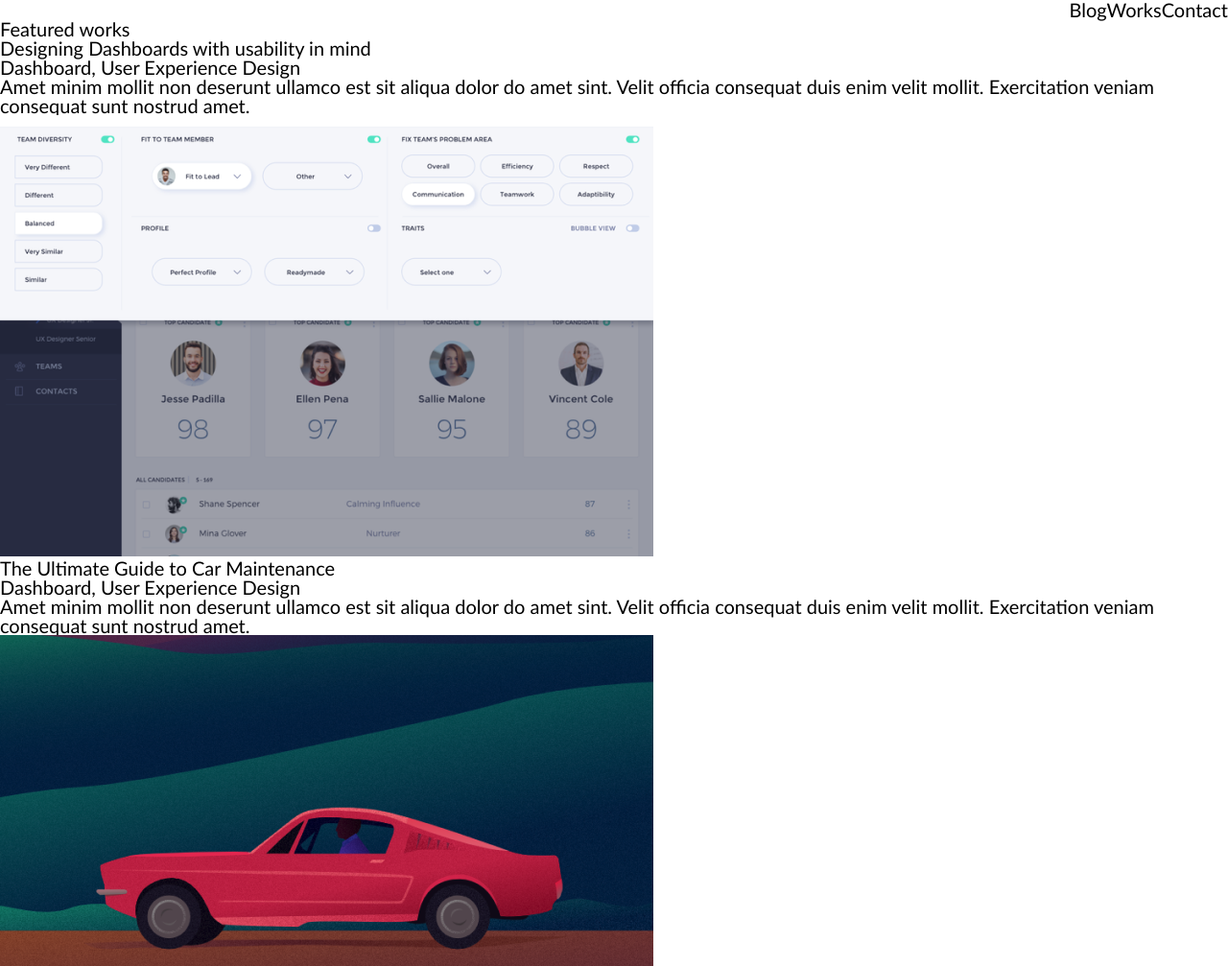
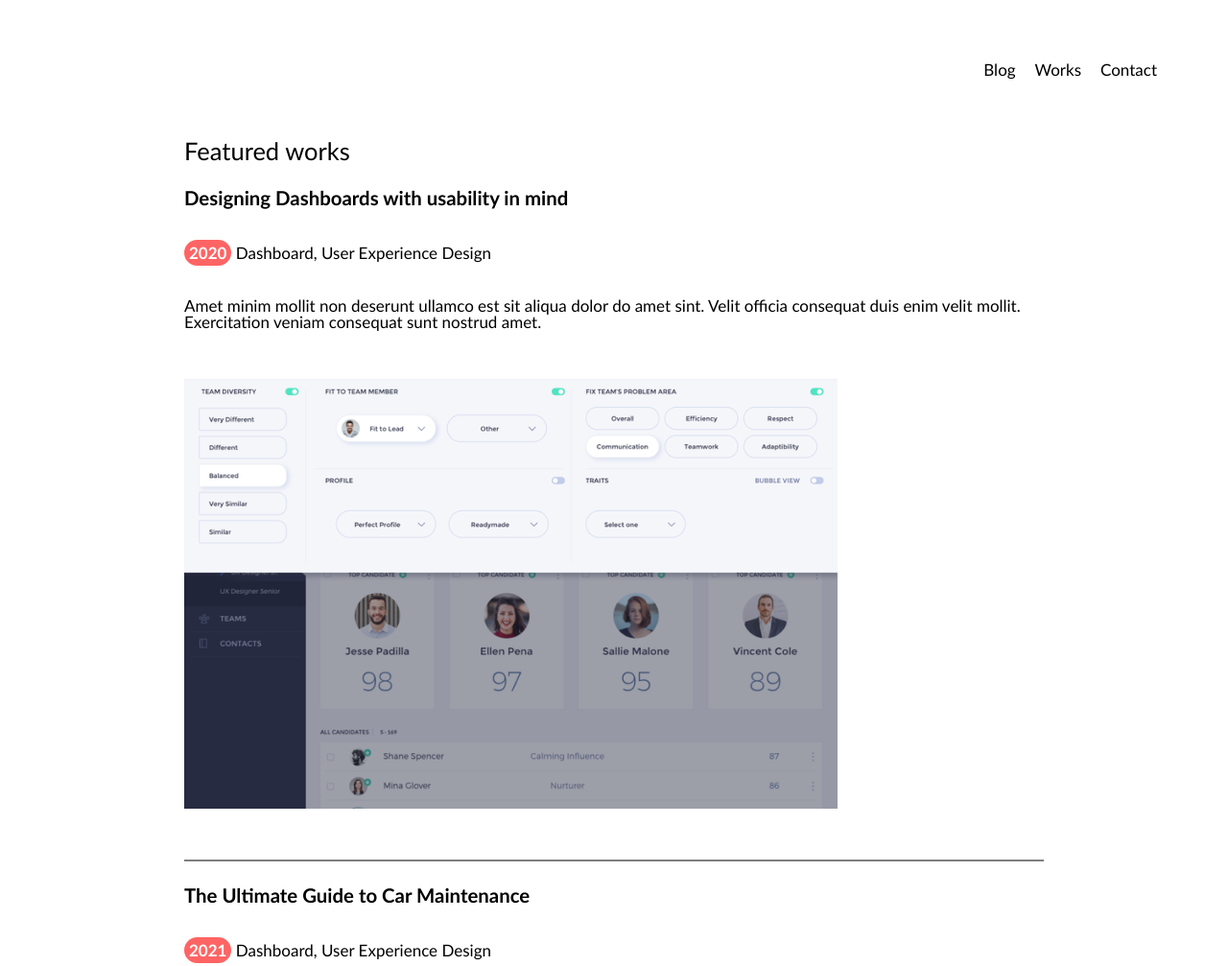
Before and after one commit to JoaoBachmann/Portifolio, a plain HTML site: page index.html in a window 1280 px wide. Shown: the top 1007 px of the page at 96% size. Drawn offline with Linux system fonts and the light colour scheme.

Commit message:
atualizações do repositório

```diff
--- a/CSS/style.css
+++ b/CSS/style.css
@@ -52,16 +52,69 @@ table {
 =========================================*/
 html{
     font-family: 'Trebuchet MS', 'Lucida Sans Unicode', 'Lucida Grande', 'Lucida Sans', Arial, sans-serif;
-    font-size: calc(15px + 0.390625vw);
+    font-size: calc(12px + 0.390625vw);
 }
 a{
-    color: black;
+    color: rgb(0, 0, 0);
     text-decoration: none;
 }
 /*========================================
                    TOPO
 =========================================*/
+header {
+	margin: 5vw 5vw 5vw 5vw;
+}
 header nav ul{
     display: flex;
     justify-content: right;
 }
+header nav ul li{
+	margin: 0 10px 0 10px;
+}
+header nav ul li.works a{
+	color: #ff6464;
+}
+
+/*======================================================================
+                            Conteúdo
+======================================================================*/
+
+main{
+	margin: 0 15vw 0 15vw;
+}
+main h1{
+	font-size: 1.5rem;
+}
+main section{
+	padding: 0 0 4vw 0;
+	border-bottom: 2px solid grey;
+}
+main section:last-child{
+	border: none;
+}
+main section h2{
+	font-size: 1.2rem;
+	margin: 2vw 0 0 0;
+	font-weight: bold;/*======================================================================
+	Conteúdo
+======================================================================*/
+}
+main section p{
+	margin: 3vw 0 0 0;
+}
+main section p span{
+	background-color: #ff6464;
+	border-radius: 5vw;
+	color: white;
+	font-weight: bold;
+	padding: 3px 5px 3px 5px;
+}
+
+/*======================================================================
+                            FOOTER
+======================================================================*/
+
+footer{
+	text-align: center;
+	margin: 3vw 0 3vw 0;
+}
--- a/index.html
+++ b/index.html
@@ -13,9 +13,9 @@
                 <li>
                     <a href="#">Blog</a>
                 </li>
-                <li>
-                    <a href="#">Works</a>
-                </li>
+                    <li class="works">Works</a>
+                        <a href="#"></a>
+                    </li>
                 <li>
                     <a href="#">Contact</a>
                 </li>
@@ -27,7 +27,7 @@
         <section>
             <h2>Designing Dashboards with usability in mind</h2>
             <p>
-                Dashboard, User Experience Design
+            <span>2020</span> Dashboard, User Experience Design
             </p>
             <p>
                 Amet minim mollit non deserunt ullamco est sit aliqua dolor do amet sint. Velit officia consequat duis enim velit mollit. Exercitation veniam consequat sunt nostrud amet.
@@ -39,7 +39,7 @@
         <section>
             <h2>The Ultimate Guide to Car Maintenance</h2>
             <p>
-                Dashboard, User Experience Design
+            <span>2021</span> Dashboard, User Experience Design
             </p>
             <p>
                 Amet minim mollit non deserunt ullamco est sit aliqua dolor do amet sint. Velit officia consequat duis enim velit mollit. Exercitation veniam consequat sunt nostrud amet.
```
